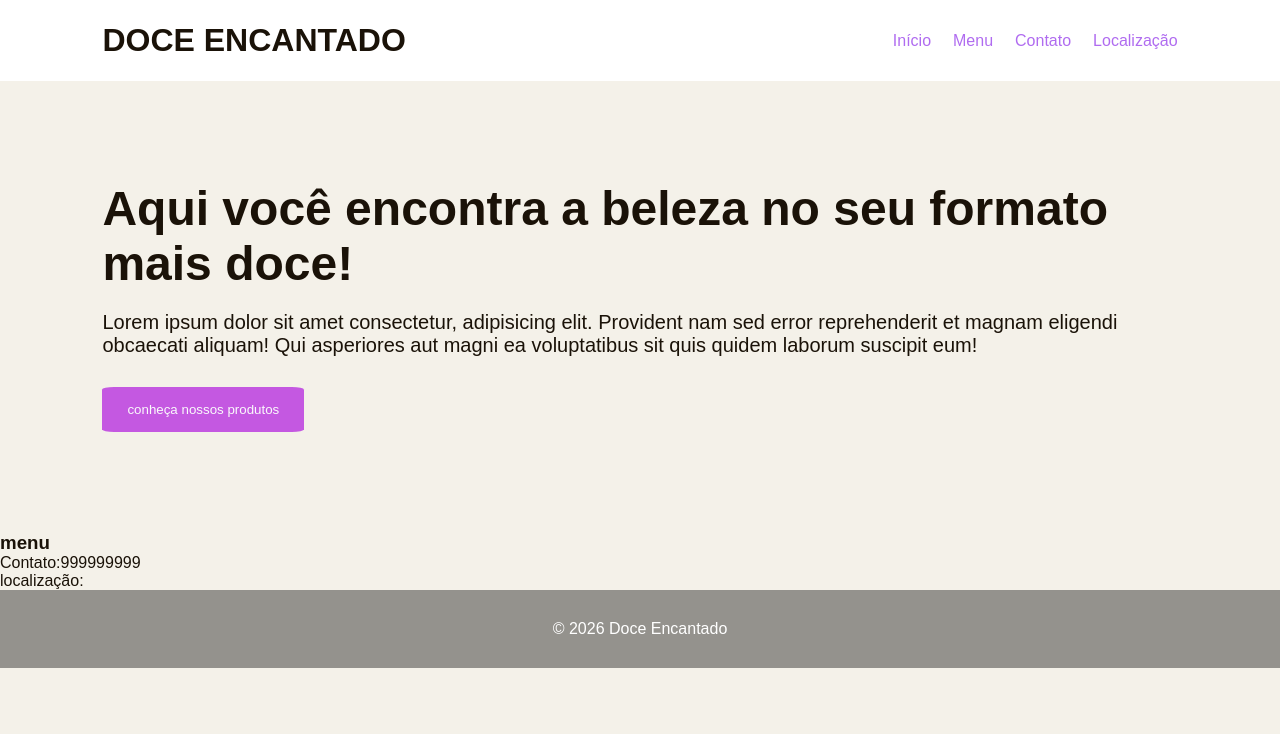
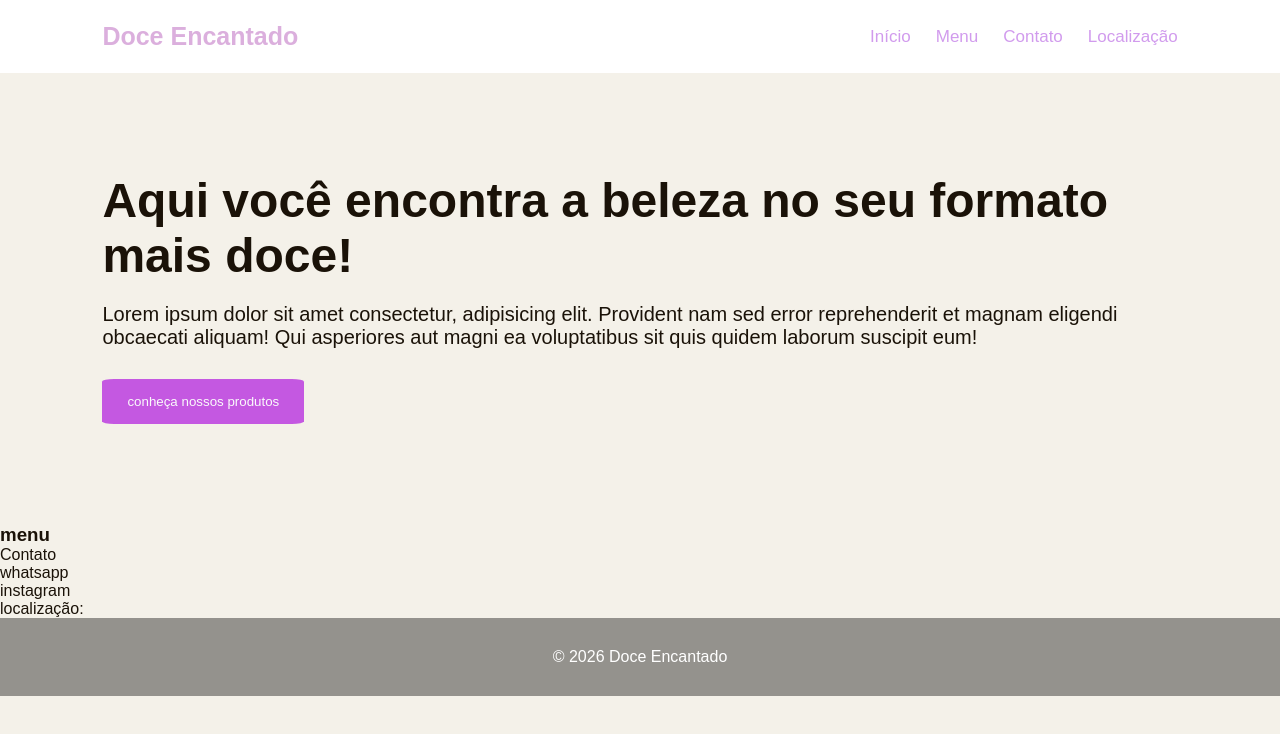
Before and after one commit to japcunha/DoceEncantado, a plain HTML site: page index.html in a window 1280 px wide. Drawn offline with Linux system fonts and the light colour scheme.

Commit message:
criação do hedaer e menu de navegação

```diff
--- a/css/style.css
+++ b/css/style.css
@@ -19,15 +19,27 @@ header {
     align-items: center;
     padding: 22px 8%;
 }
+.logo{
+    text-decoration: none;
+    color: #d5a2d7da;
+    font-weight: bold;
+    font-size: 25px;
+}
 
 nav {
     display: flex;
-    gap: 22px;
+    gap: 25px;
 }
 
 nav a {
     text-decoration: none;
-    color: rgb(176, 108, 240);
+    color: rgba(205, 146, 235, 0.92);
+    font-size: 17px;
+    transition: 0.2;
+
+}
+nav a:hover {
+    color: #e4a5e7e7;
 }
 
 main {
--- a/index.html
+++ b/index.html
@@ -10,7 +10,7 @@
 
 <body>
     <header>
-        <h1>DOCE ENCANTADO</h1>
+        <a href="#inicio" class="logo">Doce Encantado</a>
         <nav>
             <a href="#início">Início</a>
             <a href="#menu">Menu</a>
@@ -32,12 +32,15 @@
         <section>
             <h3>menu</h3>
 
+
             <div>
             </div>
 
         </section>
         <section>
-            Contato:999999999
+            Contato
+            <p>whatsapp</p>
+            <p>instagram</p>
         </section>
         <section>localização:</section>
         <footer> © 2026 Doce Encantado </footer>
```
Also changed, not shown: 1 other file.
